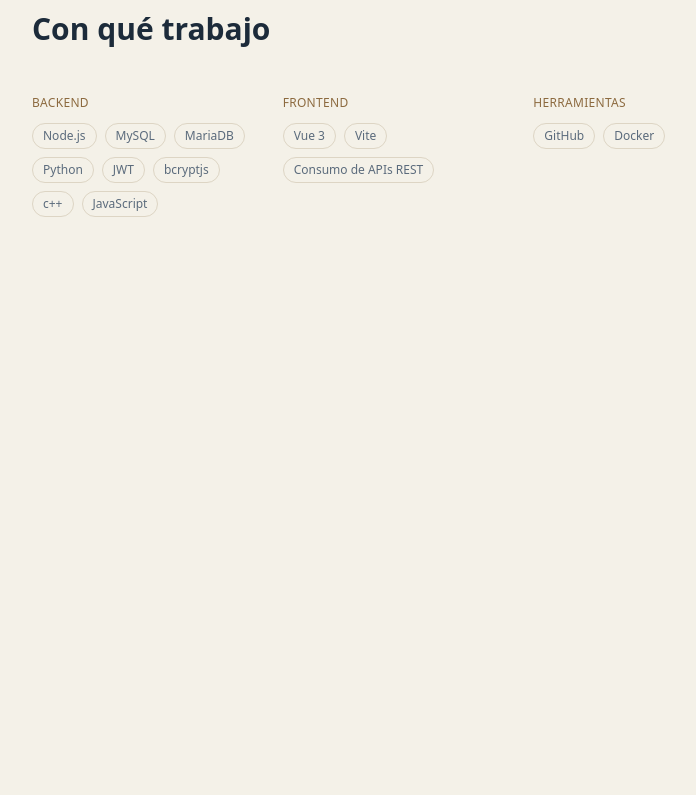
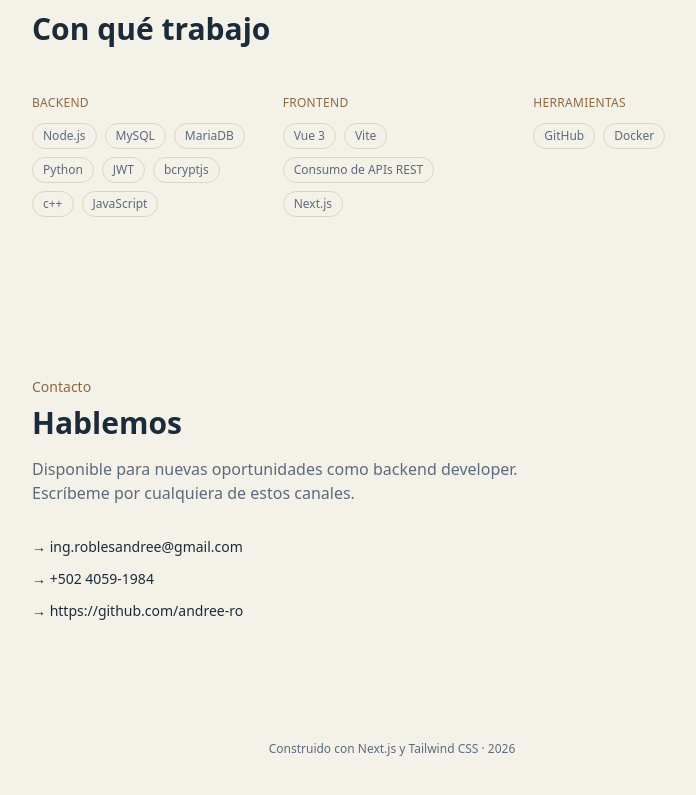
Before and after one commit to andree-ro/portfolio, a Next.js app: page / in a window 1280 px wide. Shown: the part 2392-3187 px from the top of the page, without its empty margins (248-944 px from the left). Before the commit the page ends 2689 px from the top, so only its background shows below. Built offline with nearby package versions, Linux system fonts and the light colour scheme.

Commit message:
feat: agrega secciones Contact y Footer, completando el portfolio

```diff
--- a/app/page.js
+++ b/app/page.js
@@ -3,6 +3,8 @@ import Hero from '@/components/Hero';
 import Projects from '@/components/Projects';
 import Experience from '@/components/Experience';
 import Skills from '@/components/Skills';
+import Contact from '@/components/Contact';
+import Footer from '@/components/Footer';
 
 export default function Home() {
   return (
@@ -12,6 +14,8 @@ export default function Home() {
       <Projects />
       <Experience />
       <Skills />
+      <Contact />
+      <Footer />
     </>
   );
 }
--- /dev/null
+++ b/components/Contact.js
@@ -0,0 +1,39 @@
+import { personalInfo } from '@/lib/data';
+
+export default function Contact() {
+  return (
+    <section id="contacto" className="max-w-3xl mx-auto px-6 py-20">
+      <h2 className="font-mono text-sm text-accent mb-2">Contacto</h2>
+      <h3 className="font-display text-3xl font-bold text-navy mb-4">
+        Hablemos
+      </h3>
+      <p className="text-navy-muted max-w-lg mb-8">
+        Disponible para nuevas oportunidades como backend developer.
+        Escríbeme por cualquiera de estos canales.
+      </p>
+
+      <div className="flex flex-col gap-3 font-mono text-sm">
+        <a
+          href={`mailto:${personalInfo.email}`}
+          className="text-navy hover:text-accent transition-colors duration-200"
+        >
+          → {personalInfo.email}
+        </a>
+        <a
+          href={`tel:${personalInfo.phone.replace(/\s/g, '')}`}
+          className="text-navy hover:text-accent transition-colors duration-200"
+        >
+          → {personalInfo.phone}
+        </a>
+        <a
+          href={personalInfo.github}
+          target="_blank"
+          rel="noopener noreferrer"
+          className="text-navy hover:text-accent transition-colors duration-200"
+        >
+          → {personalInfo.github}
+        </a>
+      </div>
+    </section>
+  );
+}
--- /dev/null
+++ b/components/Footer.js
@@ -0,0 +1,9 @@
+export default function Footer() {
+  return (
+    <footer className="max-w-3xl mx-auto px-6 py-10 text-center">
+      <p className="font-mono text-xs text-navy-muted">
+        Construido con Next.js y Tailwind CSS · {new Date().getFullYear()}
+      </p>
+    </footer>
+  );
+}
```
Also changed, not shown: lib/data.js.
